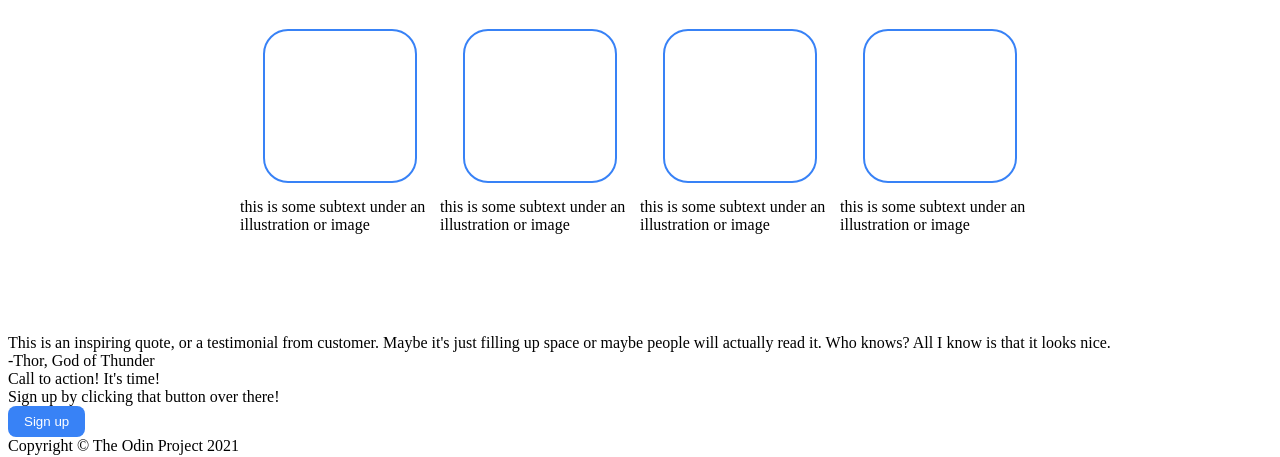
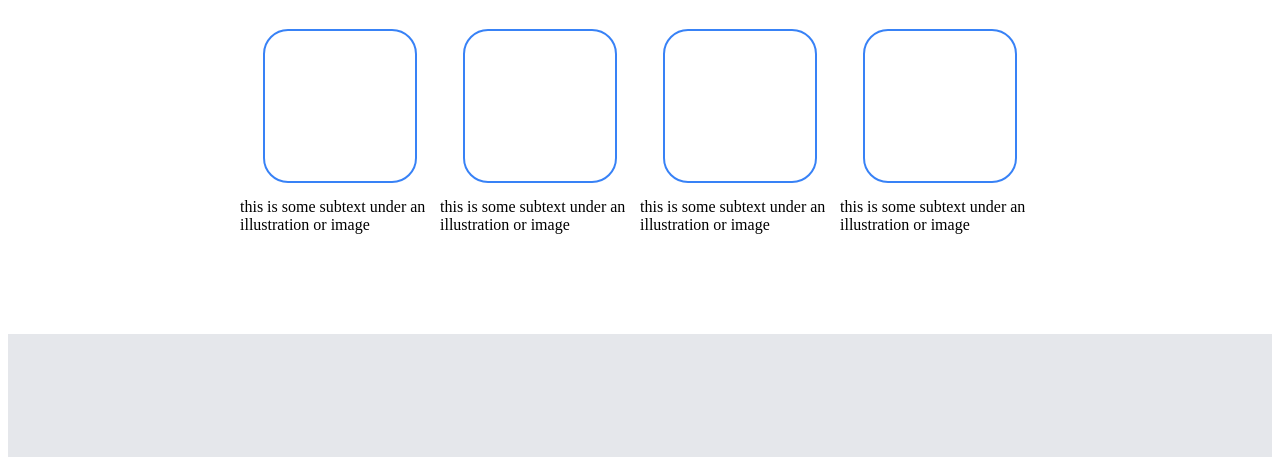
Before and after one commit to cmdax/Landing-page, a plain HTML site: page index.html in a window 1280 px wide. Shown: the part 505-962 px from the top of the page. Drawn offline with Linux system fonts and the light colour scheme.

Commit message:
Style section 3

```diff
--- a/style.css
+++ b/style.css
@@ -108,3 +108,24 @@ button {
 .element .descripiton{
     width: 150px;
 }
+
+
+.section.three{
+    background-color: #E5E7EB;
+    display: flex;
+    flex-direction: column;
+    align-items: center;
+    padding: 150px 250px 120px;
+}
+
+.quote {
+    font-size: 36px;
+    font-style: italic;
+}
+
+.author {
+    font-weight: bold;
+    align-self: flex-end;
+    font-size: 20px;
+    padding-top: 30px;
+}
```
